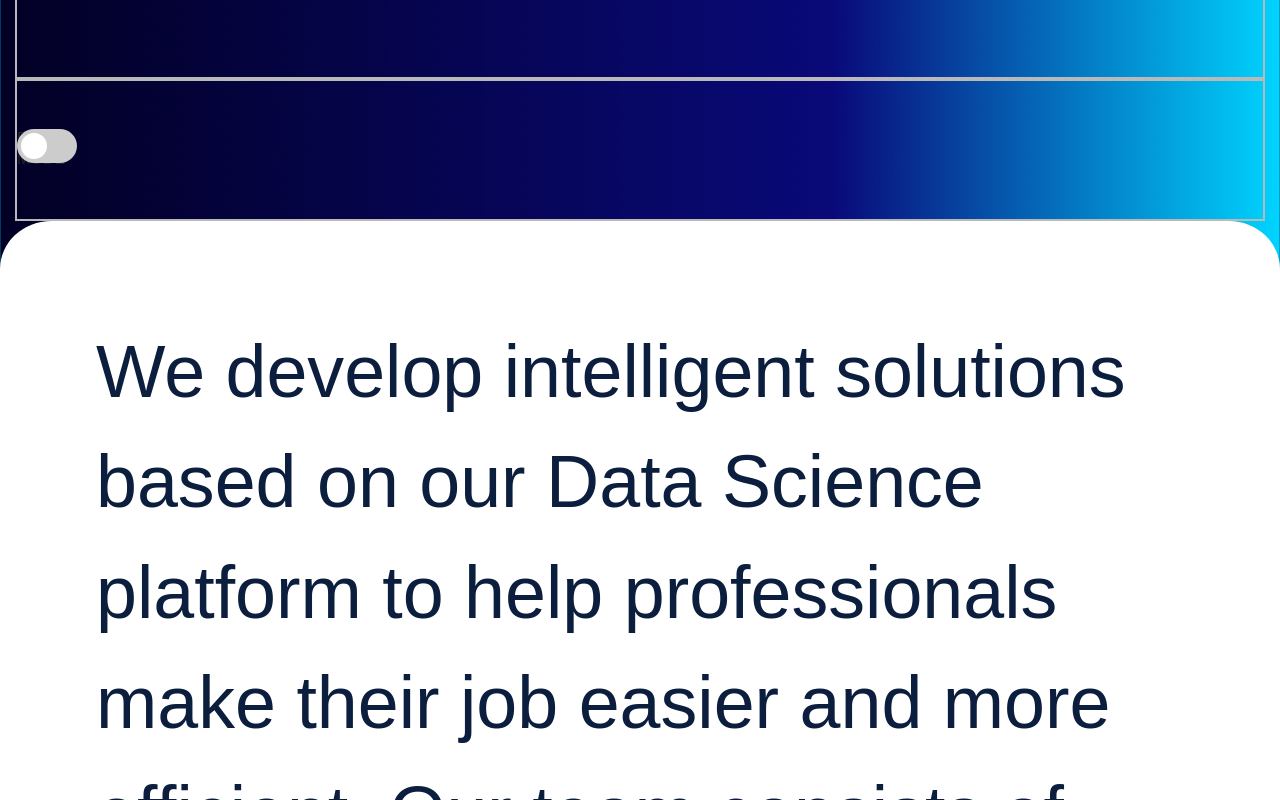
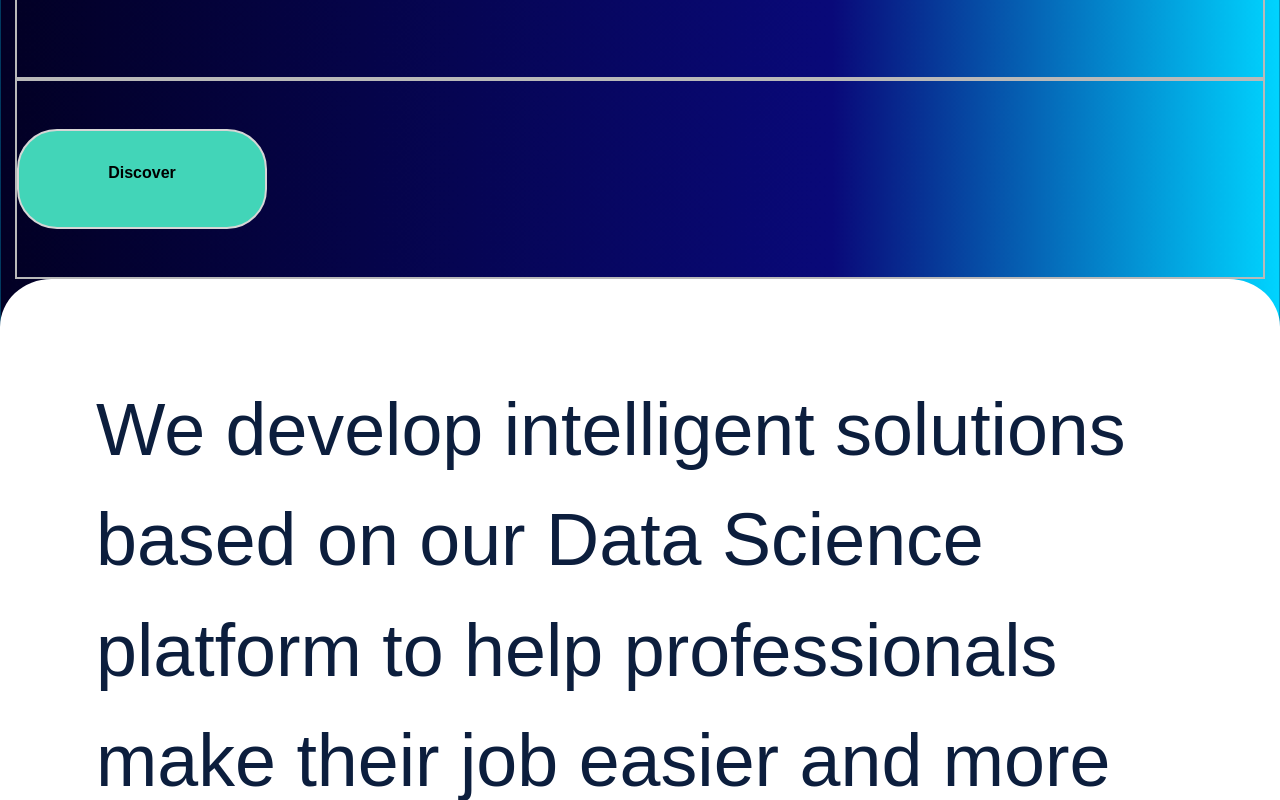
Before and after one commit to Shaukat456/Web-User-Interface, a React (Create React App) app: page / in a window 1280 px wide. Shown: the part 980-1780 px from the top of the page. Built offline with nearby package versions, Linux system fonts and the light colour scheme; grey boxes are pictures that could not be loaded.

Commit message:
konsul ai fonts

```diff
--- /dev/null
+++ b/src/Components/Button.jsx
@@ -0,0 +1,16 @@
+function Button() {
+    return ( <>
+
+    <div className="btn rb text-black" >
+            {/* <div className="bg-dark text-center  " style={{ textAlign:'center', alignItems:'center'}}>
+                <p>Discover</p>
+            </div> */}
+            <p className="my-4">Discover</p>
+    </div>
+
+
+
+        </> );
+}
+
+export default Button;
--- a/src/Components/KonsulAi.jsx
+++ b/src/Components/KonsulAi.jsx
@@ -8,8 +8,8 @@ function KonsulAi() {
         <div className="row kaaai">
             <div className="KAI d-flex ">
                 <h1 className="kaih text-light ">
-                KONSUL
-                {/* <h1 className="white-stroke">AI</h1> */}
+                KONSUL  AI
+                {/* <h2 className="white-stroke">AI</h2> */}
                 </h1>
 
 
@@ -27,7 +27,7 @@ function KonsulAi() {
            <Lefth h1='SEE HOW ' h2='IT WORKS' />
             </div>
 
-            <div className="col-6 text-light display-4 py-5">
+            <div className="col-6 text-light kaq py-5">
                 <p>Konsul is an AI-based software for contract analysis. It checks the content of a contract and minimizes legal risks by highlighting negative conditions, regulatory inconsistencies and counterparty edits.
             <br />
             <br />
@@ -41,8 +41,8 @@ Thus a legal professional does not need to waste time doing routine contract che
                 <div className="d-flex">
 
 
-                <div className="col-lg-6 ">
-                        <h3 className="text-center head2">70%</h3>
+                <div className="col-lg-6 brd">
+                        <h3 className="text-center head2 " id='sev'>70%</h3>
                        <h5>
 
                             The time spent on evaluating and negotiating contracts is reduced by 70%
@@ -52,8 +52,8 @@ Thus a legal professional does not need to waste time doing routine contract che
 
 
 
-                <div className="col-lg-6">
-                    <h3 className="text-center head2">5 min</h3>
+                <div className="col-lg-6 brd">
+                    <h3 className="text-center head2" id='fiv'>5 min</h3>
                     <h5>With Konsul AI, contract checking only takes 5 minutes</h5>
                 </div>
                 </div>
--- a/src/index.css
+++ b/src/index.css
@@ -1,6 +1,7 @@
 html{
   scroll-behavior: smooth;
 }
+
 
 .hcomp{
     border: 2px solid rgb(185, 185, 185);
@@ -9,10 +10,12 @@ html{
     line-height: 20px;
     font-weight: 500;
 }
+
 .hcomp h1{
     font-size: 7rem;
 }
 body{
+  transition: all .7s ease-in ;
     /* background-color: #091a36;; */
     /* background: rgb(2,0,36); */
 /* background: linear-gradient(90deg, rgba(2,20,36,1) 0%, rgba(29,0,121,1) 33%, rgba(0,212,255,1) 93%); */
@@ -50,14 +53,32 @@ overflow-x: hidden;
   position: relative;
   top: 100px;
 }
+#fiv{
+  font-size: 4rem;
+  color: #27b4dc;
+}
+#sev{
+  font-size: 4rem;
 
+}
+.brd{
+  border-top: 2px solid wheat;
+  width: 50px;
+}
 
+.kaq{
+  /* font-family: 'Mont ','sa'; */
+  font-size: 2.2rem;
+  font-family: 'Mont', sans-serif;
+  font-weight: 400;
+}
 .switch {
     position: relative;
     display: inline-block;
     width: 60px;
     height: 34px;
   }
+
 
   /* Hide default HTML checkbox */
   .switch input {
@@ -255,6 +276,30 @@ background: linear-gradient(90deg, rgba(2,0,36,1) 0%, rgba(0,212,255,1) 1%, rgba
   background-color: #111e35;
 
 }
+.switch_wrap {
+  position: relative;
+  display: -webkit-box;
+  display: -webkit-flex;
+  display: -ms-flexbox;
+  display: flex;
+  overflow: hidden;
+  width: 16em;
+  height: 8.33em;
+  max-height: 120px;
+  -webkit-box-pack: start;
+  -webkit-justify-content: flex-start;
+  -ms-flex-pack: start;
+  justify-content: flex-start;
+  -webkit-box-align: stretch;
+  -webkit-align-items: stretch;
+  -ms-flex-align: stretch;
+  align-items: stretch;
+  border-style: solid;
+  border-width: 2px;
+  border-color: #fff;
+  border-radius: 40px;
+}
+
 
 input{
   height: 4.9rem;
@@ -264,3 +309,16 @@ input{
   border-style: none;
   border-bottom: 1px solid #2e837d;
 }
+
+.rb{
+  border-radius: 40px;
+  border: 2px solid #d6d6d6;
+  background-color: #42d5b8;
+  width: 250px;
+  height: 100px;
+  color: black;
+  font-weight: 700;
+  text-align: center;
+  align-items: center;
+  outline: none;
+}
--- a/src/pages/Home.jsx
+++ b/src/pages/Home.jsx
@@ -6,6 +6,7 @@ import KonsulAi from "../Components/KonsulAi";
 import Footer from "../Components/Footer";
 import Team from "../Components/Team";
 import Contact from "../Components/Contact";
+import Button from "../Components/Button";
 
 
 
@@ -95,12 +96,7 @@ function Home() {
             </div>
 
             <div className="hcomp py-5 ">
-
-            <label class="switch" placeholder="DARK MODE" >DARK MODE
-  <input type="checkbox"/>
-  <span class="slider round"></span>
-
-</label>
+            <Button/>
 
             </div>
 
```
